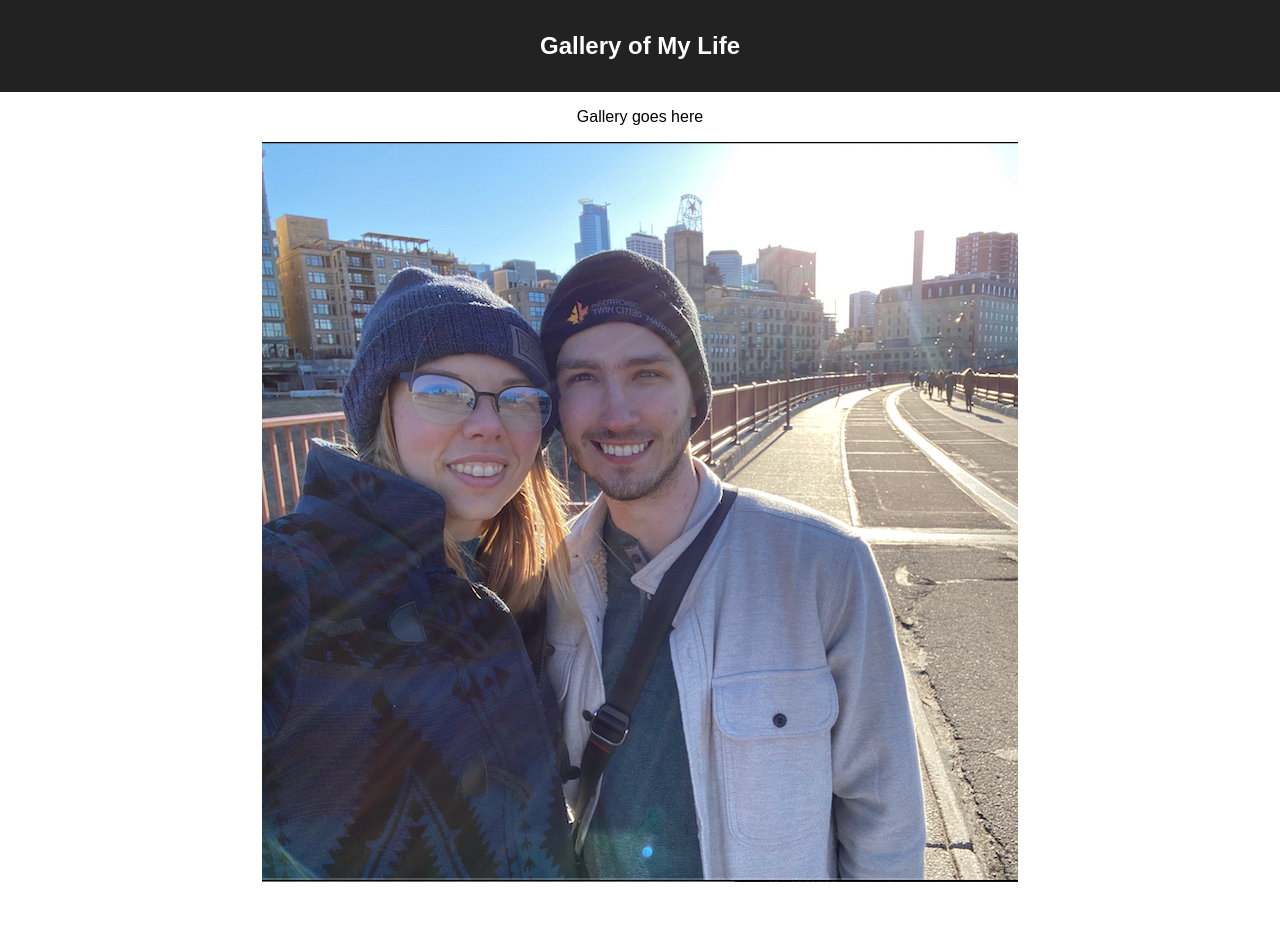
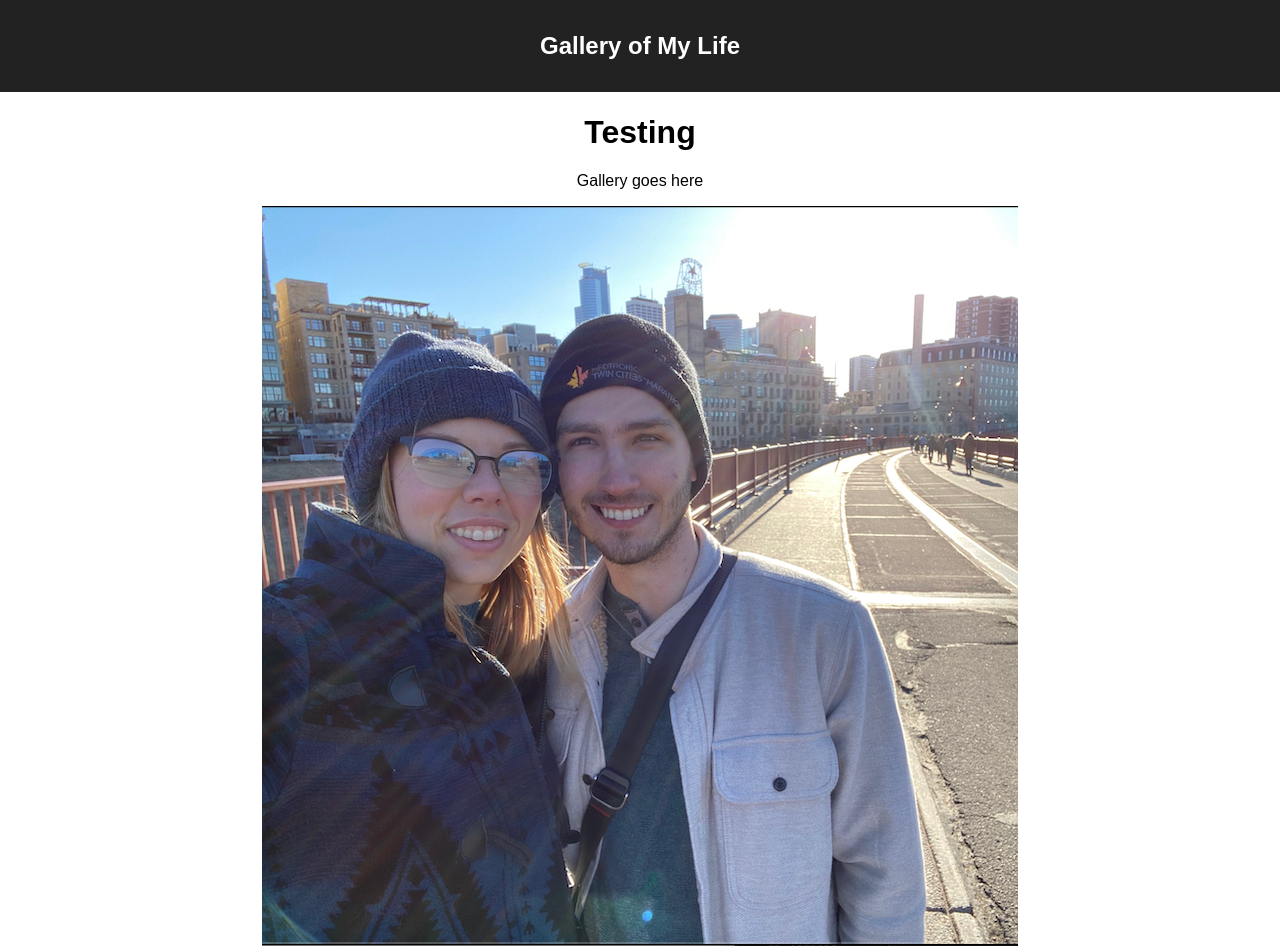
Before and after one commit to victoriamertens/weekend-react-gallery, a React (Create React App) app: page / in a window 1280 px wide. Before the commit the page ends 886 px from the top, so only its background shows below. Built offline with nearby package versions, Linux system fonts and the light colour scheme; no server answers.

Commit message:
Gallery List component successfully connected.

```diff
--- a/src/components/App/App.jsx
+++ b/src/components/App/App.jsx
@@ -2,12 +2,17 @@ import React from 'react';
 import './App.css';
 import { useState, useEffect } from 'react';
 import Axios from 'axios';
+import GalleryList from '../GalleryList/GalleryList';
 
 function App() {
+  const [galleryItems, setGalleryItems] = useState([]);
+
   const fetchGalleryItems = () => {
     Axios.get('/gallery')
       .then((response) => {
         console.log(response.data);
+        setGalleryItems(response.data);
+        console.log(galleryItems);
       })
       .catch((error) => {
         alert(error);
@@ -24,6 +29,10 @@ function App() {
       <header className="App-header">
         <h1 className="App-title">Gallery of My Life</h1>
       </header>
+      <GalleryList
+        galleryItems={galleryItems}
+        fetchGalleryItems={fetchGalleryItems}
+      />
       <p>Gallery goes here</p>
       <img src="images/gallery-photo-1.png" />
     </div>
--- /dev/null
+++ b/src/components/GalleryList/GalleryList.jsx
@@ -0,0 +1,3 @@
+export default function Gallery() {
+  return <h1>Testing</h1>;
+}
```
Also changed, not shown: 1 other file (tests, documents, lock files or other folders).
